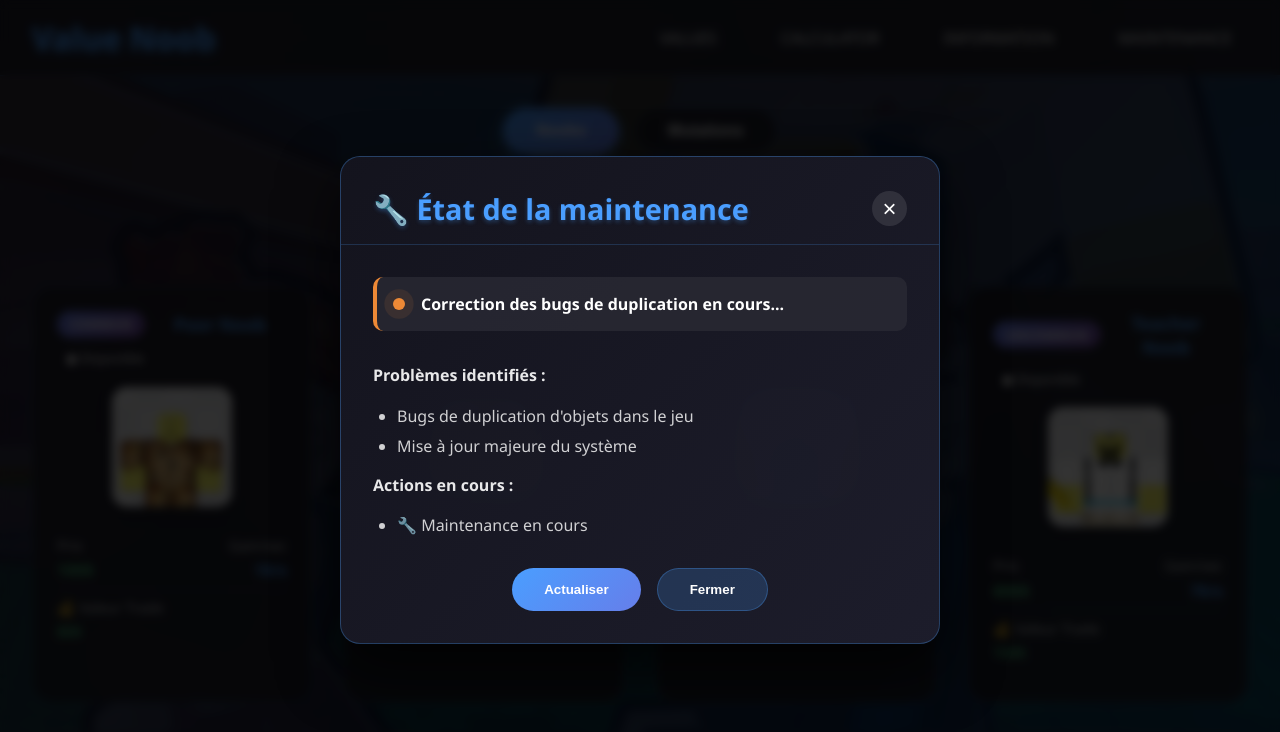
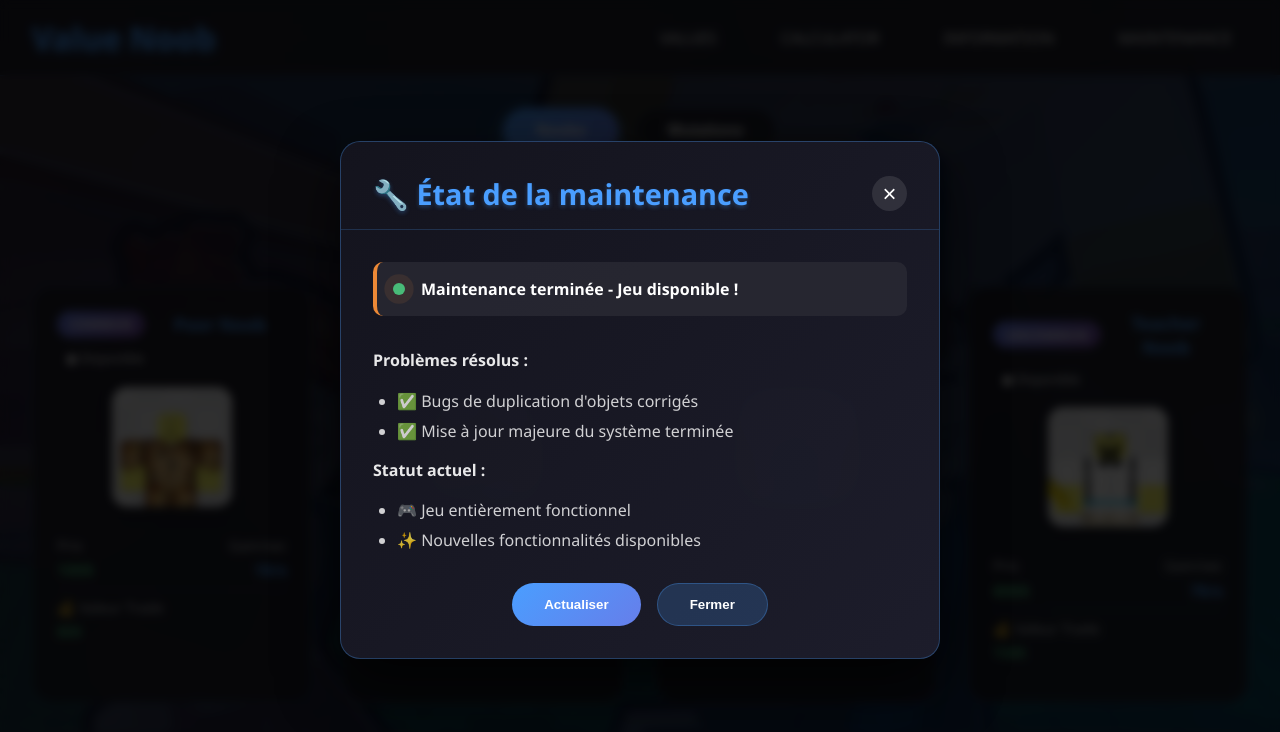
Before and after one commit to Prostone-bit/Noob-value, a plain HTML site: page index.html in a window 1280 px wide. Both pictures are taken after a click on the link "MAINTENANCE". Shown: the top 732 px of the page. Drawn offline with Linux system fonts and the light colour scheme.

Commit message:
Update index.html

```diff
--- a/index.html
+++ b/index.html
@@ -196,19 +196,19 @@
                                 <h4>🎮 Jeu Principal "Steal a Noob"</h4>
                                 <div class="status-badge operational">
                                     <span class="status-dot"></span>
-                                    <span class="status-text">Opérationnel</span>
+                                    <span class="status-text">Disponible</span>
                                 </div>
                             </div>
                             <div class="status-details">
-                                <p class="status-description">Le jeu fonctionne normalement</p>
+                                <p class="status-description">Le jeu est maintenant accessible et vous pouvez y jouer !</p>
                                 <div class="status-metrics">
                                     <div class="metric">
                                         <span class="metric-label">Temps de réponse:</span>
-                                        <span class="metric-value good">~45ms</span>
+                                        <span class="metric-value good">~35ms</span>
                                     </div>
                                     <div class="metric">
                                         <span class="metric-label">Joueurs en ligne:</span>
-                                        <span class="metric-value">1,247</span>
+                                        <span class="metric-value">2,143</span>
                                     </div>
                                 </div>
                             </div>
@@ -441,21 +441,22 @@
             <div class="popup-body">
                 <div class="maintenance-status">
                     <div class="status-indicator">
-                        <div class="status-dot active"></div>
-                        <span class="status-text">Correction des bugs de duplication en cours...</span>
+                        <div class="status-dot active" style="background: #48bb78; border-left-color: #48bb78;"></div>
+                        <span class="status-text">Maintenance terminée - Jeu disponible !</span>
                     </div>
                 </div>
 
                 <div class="maintenance-info">
-                    <p><strong>Problèmes identifiés :</strong></p>
+                    <p><strong>Problèmes résolus :</strong></p>
                     <ul>
-                        <li>Bugs de duplication d'objets dans le jeu</li>
-                        <li>Mise à jour majeure du système</li>
+                        <li>✅ Bugs de duplication d'objets corrigés</li>
+                        <li>✅ Mise à jour majeure du système terminée</li>
                     </ul>
 
-                    <p><strong>Actions en cours :</strong></p>
+                    <p><strong>Statut actuel :</strong></p>
                     <ul>
-                        <li>🔧 Maintenance en cours</li>
+                        <li>🎮 Jeu entièrement fonctionnel</li>
+                        <li>✨ Nouvelles fonctionnalités disponibles</li>
                     </ul>
                 </div>
 
```
